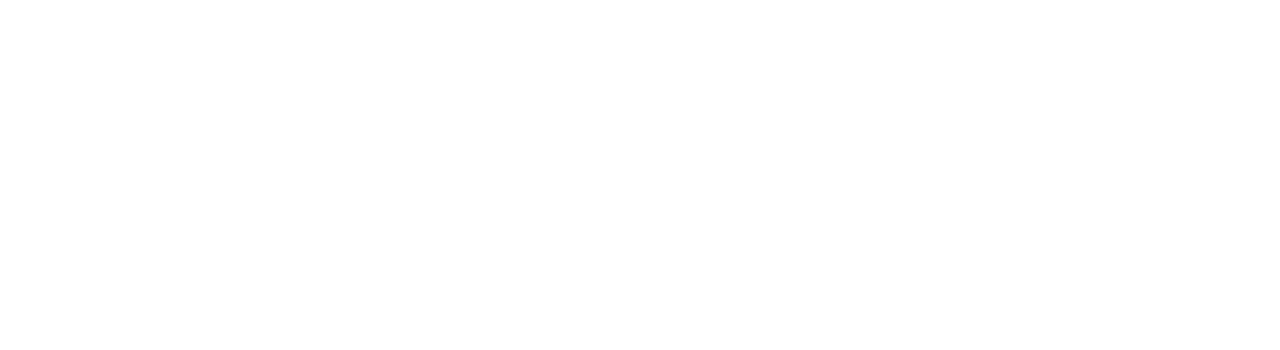
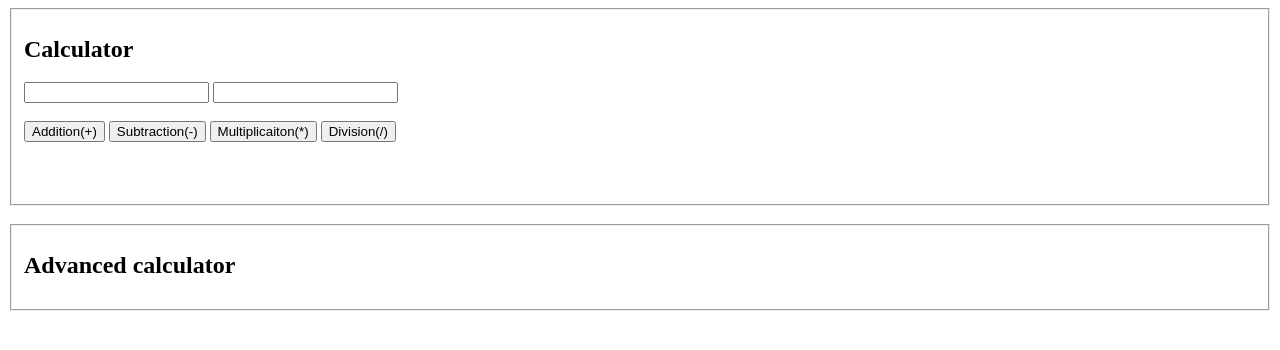
Before and after one commit to phancongchinh/Baitap_UngdungMaytinh, a plain HTML site: page index.html in a window 1280 px wide. Drawn offline with Linux system fonts and the light colour scheme.

Commit message:
Commit lần thứ hai

```diff
--- /dev/null
+++ b/calculator.js
@@ -0,0 +1,27 @@
+function add(){
+    let a = parseFloat(document.getElementById("firstNum").value);
+    let b = parseFloat(document.getElementById("secondNum").value);
+    let c = a+b;
+    document.getElementById("result").innerHTML = "Result Addition: " + c;
+}
+
+function subtract(){
+    let a = parseFloat(document.getElementById("firstNum").value);
+    let b = parseFloat(document.getElementById("secondNum").value);
+    let c = a-b;
+    document.getElementById("result").innerHTML = "Result Substraction: " + c;
+}
+
+function multiply(){
+    let a = parseFloat(document.getElementById("firstNum").value);
+    let b = parseFloat(document.getElementById("secondNum").value);
+    let c = a*b;
+    document.getElementById("result").innerHTML = "Result Multiplication: " + c;
+}
+
+function divide(){
+    let a = parseFloat(document.getElementById("firstNum").value);
+    let b = parseFloat(document.getElementById("secondNum").value);
+    let c = a/b;
+    document.getElementById("result").innerHTML = "Result Division: " + c;
+}
--- a/index.html
+++ b/index.html
@@ -2,9 +2,28 @@
 <html lang="en">
 <head>
     <meta charset="UTF-8">
-    <title>Ứng dụng máy tính</title>
+    <title>Calculator</title>
 </head>
 <body>
 
+<fieldset>
+    <h2>Calculator</h2>
+    <input type="number" id="firstNum">
+    <input type="number" id="secondNum">
+    <br><br>
+    <button id="add" onclick="add()">Addition(+)</button>
+    <button id="sub" onclick="subtract()">Subtraction(-)</button>
+    <button id="mul" onclick="multiply()">Multiplicaiton(*)</button>
+    <button id="div" onclick="divide()">Division(/)</button>
+    <br><br><br>
+    <p id="result"></p>
+</fieldset>
+<br>
+
+<fieldset>
+    <h2>Advanced calculator</h2>
+</fieldset>
+
 </body>
+<script src="calculator.js"></script>
 </html>
```
